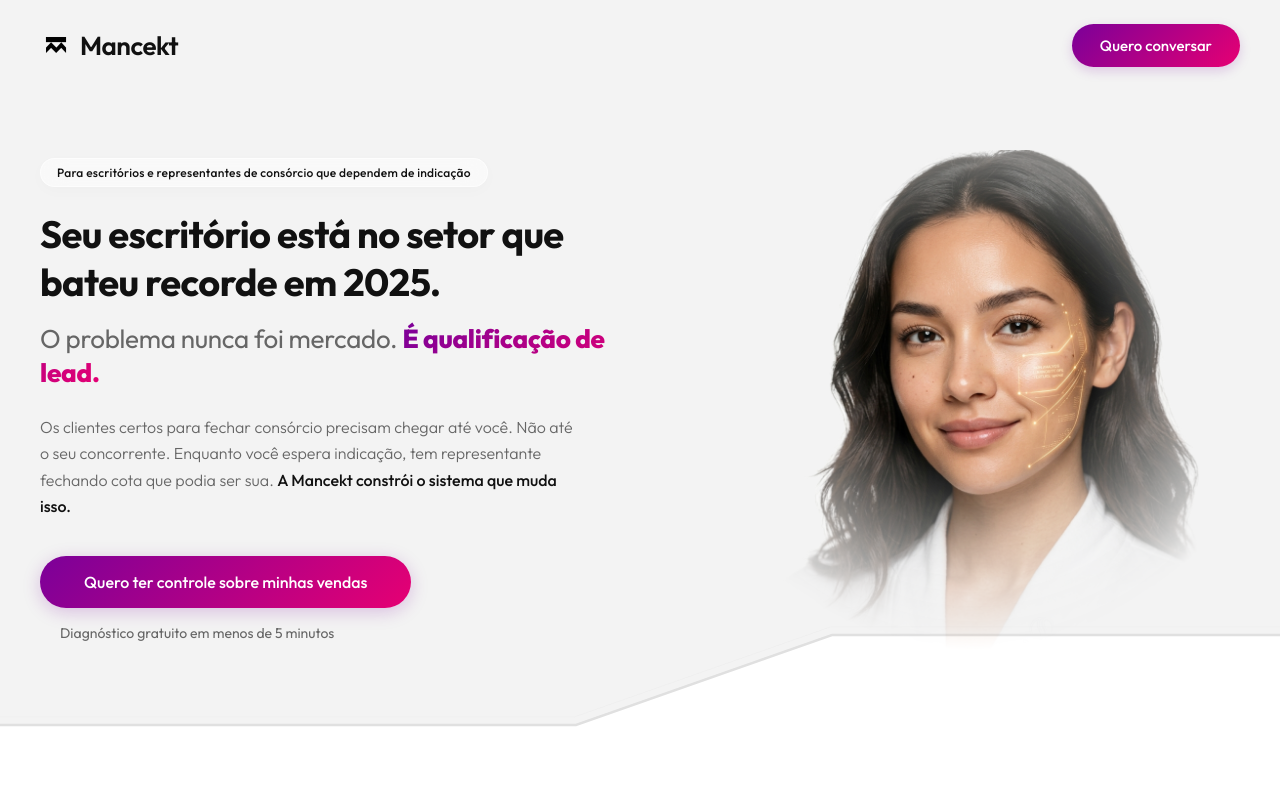
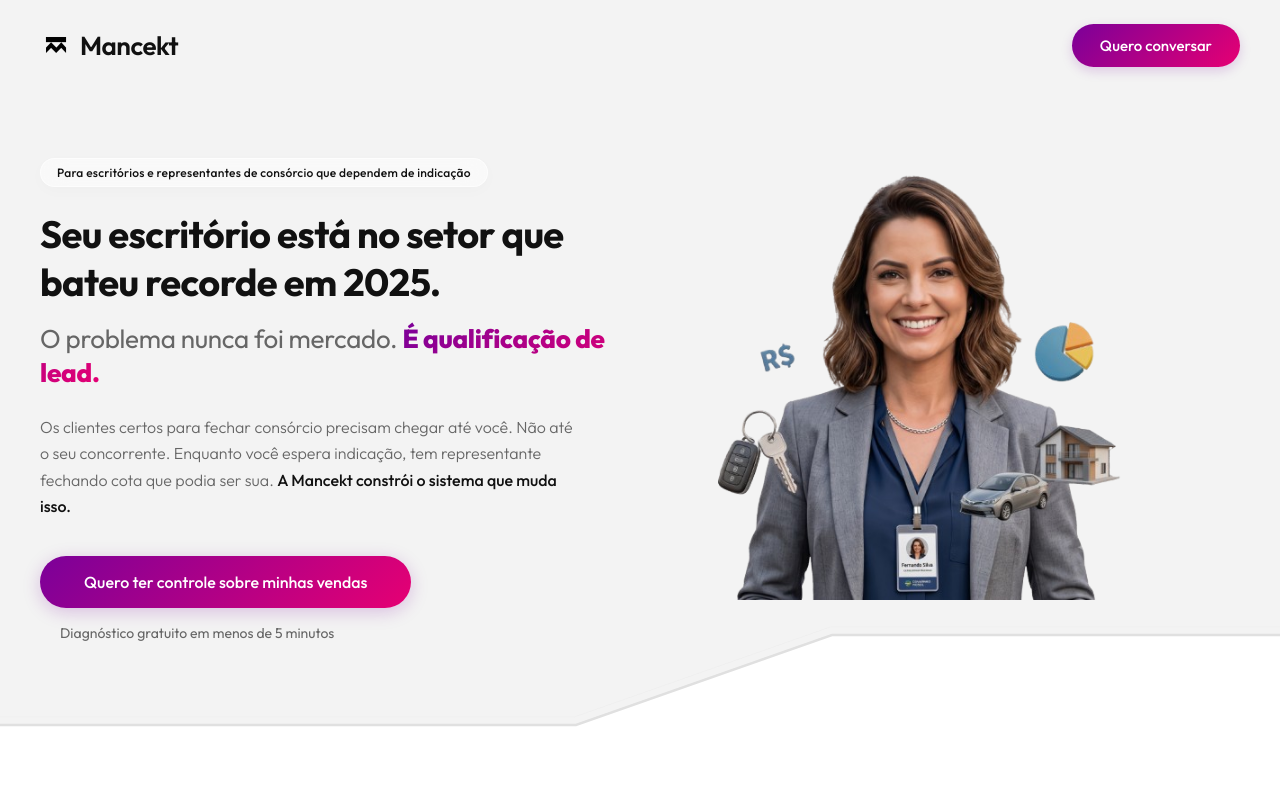
Before and after one commit to dennerbiersack1010/mancekt-consorcio-lp, a Next.js app: page / in a window 1280 px wide. Shown: the top 800 px of the page. Built offline with nearby package versions, Linux system fonts and the light colour scheme; a web font is replaced by a local one.

Commit message:
Troca a imagem da hero para o consultor de consórcio

```diff
--- a/app/globals.css
+++ b/app/globals.css
@@ -268,16 +268,14 @@ img {
 }
 
 .hero-aesthetic-img {
-  position: absolute;
+  position: absolute !important;
   bottom: 0;
-  right: -20px;
-  width: 95%;
-  height: 95%;
-  object-fit: contain;
-  object-position: bottom right;
+  right: 0;
+  width: 90% !important;
+  height: 90% !important;
+  object-fit: contain !important;
+  object-position: bottom center;
   max-width: none;
-  -webkit-mask-image: radial-gradient(circle at 55% 40%, black 25%, transparent 68%);
-  mask-image: radial-gradient(circle at 55% 40%, black 25%, transparent 68%);
 }
 
 /* Diagonal divider */
--- a/app/page.tsx
+++ b/app/page.tsx
@@ -89,8 +89,8 @@ function Hero() {
         <div className="hero-visual">
           <div className="image-wrapper">
             <Image
-              src="/assets/aesthetic-hero.png"
-              alt="Escritório de consórcio"
+              src="/assets/hero-consultor.png"
+              alt="Consultor de consórcio"
               fill
               className="hero-aesthetic-img"
             />
```
Also changed, not shown: public/assets/hero-consultor.png (added).
